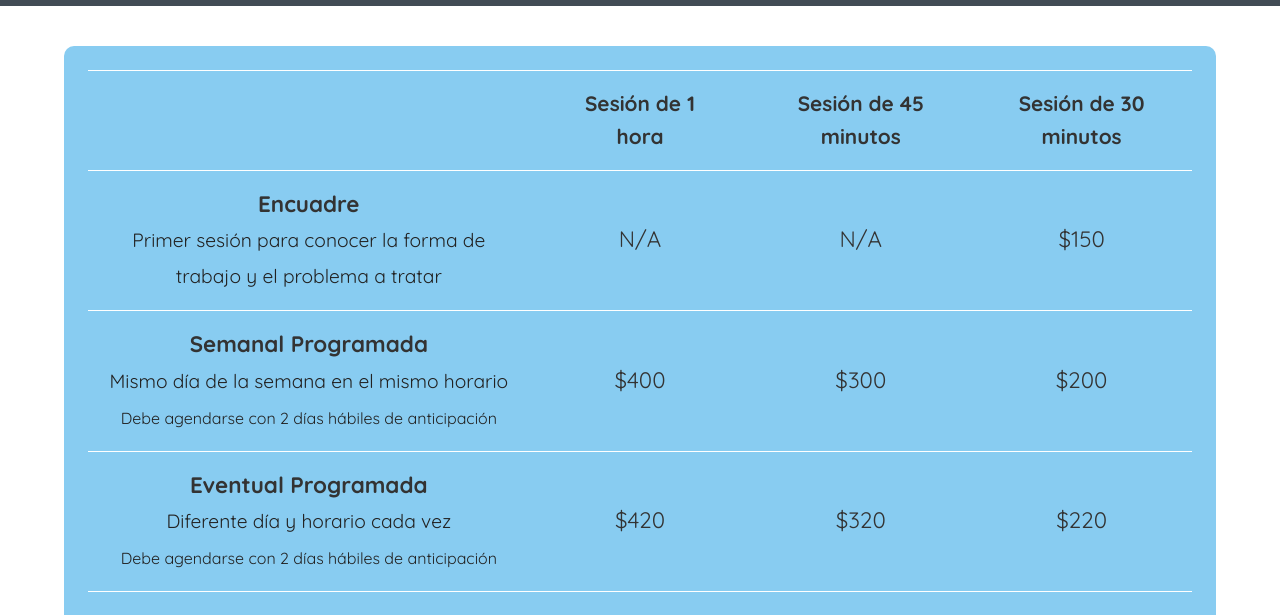
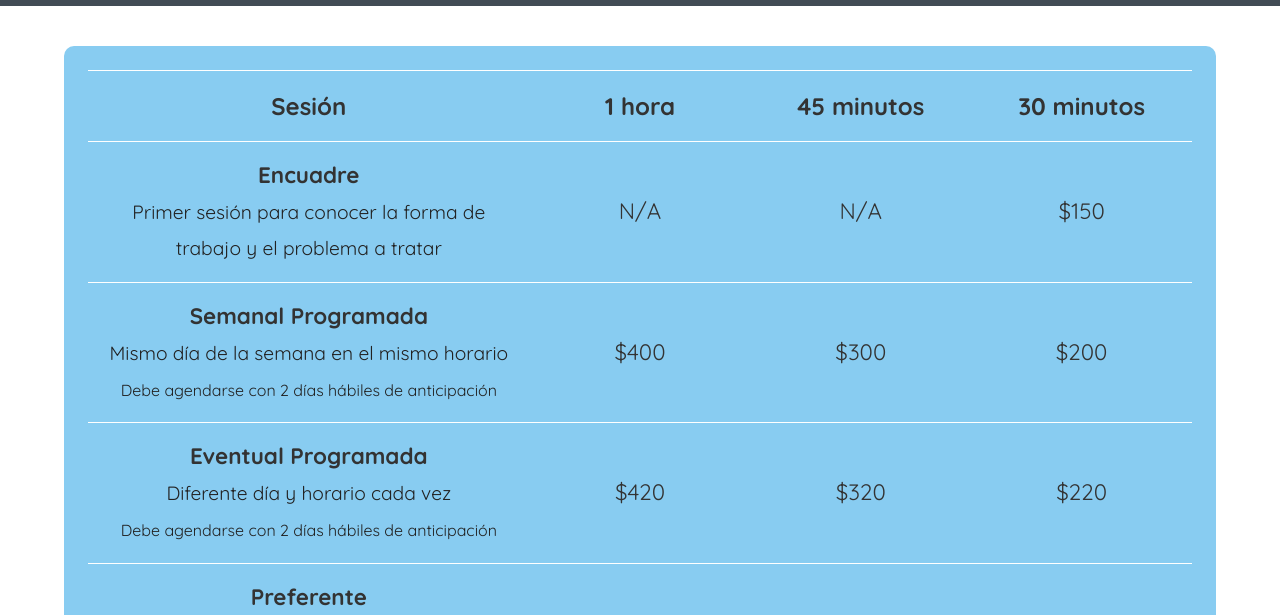
Before and after one commit to psitandan/psitandan, a plain HTML site: page services.html in a window 1280 px wide. Shown: the part 138-753 px from the top of the page. Drawn offline with Linux system fonts and the light colour scheme; a web font is replaced by a local one.

Commit message:
Update services.html

```diff
--- a/services.html
+++ b/services.html
@@ -131,7 +131,7 @@
     }
 
     .pricing-table th {
-      font-size: 1.3rem;
+      font-size: 1.5rem;
       font-weight: bold;
     }
 
@@ -286,10 +286,10 @@ footer .right {
         </colgroup>
         <thead>
           <tr>
-            <th></th>
-            <th>Sesión de 1 <br>hora</th>
-            <th>Sesión de 45 minutos</th>
-            <th>Sesión de 30 minutos</th>
+            <th>Sesión</th>
+            <th>1 hora</th>
+            <th>45 minutos</th>
+            <th>30 minutos</th>
           </tr>
         </thead>
         <tbody>
```
